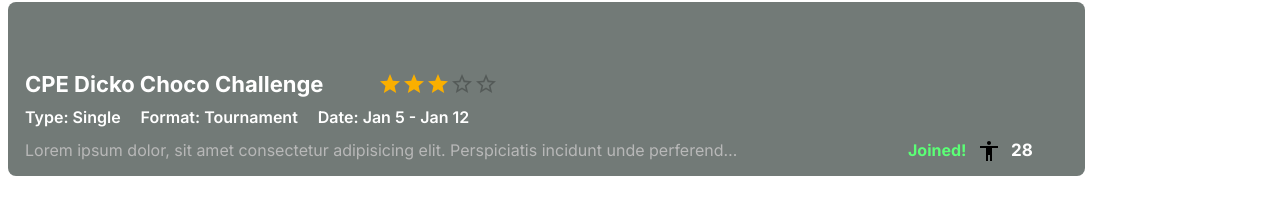
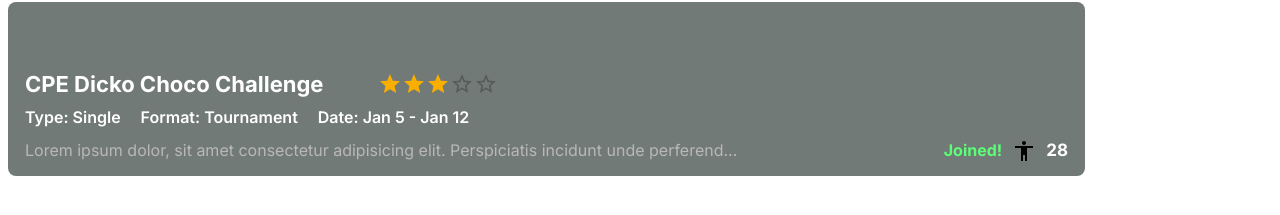
Before and after one commit to iambaangkok/challenge-organizer-frontend, a Next.js app: page / in a window 1280 px wide. Shown: the part 101-316 px from the top of the page. Built offline with nearby package versions, Linux system fonts and the light colour scheme.

Commit message:
Adjust BottomHalf section alignment

```diff
--- a/components/homepage/ChallengeCard.module.css
+++ b/components/homepage/ChallengeCard.module.css
@@ -24,7 +24,7 @@
     padding: 0px;
     gap: 9px;
 
-    width: 1009px;
+    width: 100%;
     height: 95px;
 
     flex: none;
@@ -55,7 +55,7 @@
     padding: 0px;
     gap: 10px;
 
-    width: 1009px;
+    /* width: 1009px; */
     height: 30px;
 
     flex: none;
@@ -179,49 +179,6 @@
     flex-grow: 0;
 }
 
-.Join {
-    /* JoinedText */
-
-
-    width: 59px;
-    height: 19px;
-
-    /* Regular Bold */
-
-    font-family: 'Inter';
-    font-style: normal;
-    font-weight: 700;
-    font-size: 16px;
-    line-height: 19px;
-
-    /* Green 1 */
-
-    color: #5BFF76;
-
-
-    /* Inside auto layout */
-
-    flex: none;
-    order: 0;
-    flex-grow: 0;
-}
-
-.Right {
-    display: flex;
-    flex-direction: row;
-    justify-content: flex-end;
-    align-items: center;
-    padding: 0px;
-    gap: 10px;
-
-    width: 122px;
-    height: 30px;
-
-    flex: none;
-    order: 1;
-    flex-grow: 0;
-}
-
 .Type {
     /* Format : Tournament */
     height: 19px;
@@ -242,6 +199,31 @@
     flex-grow: 0;
 }
 
+.Right {
+    display: flex;
+    flex-direction: row;
+    justify-content: flex-end;
+    align-items: center;
+    padding: 0px;
+    gap: 10px;
+
+    width: 122px;
+    height: 30px;
+}
+
+.Join {
+    width: 59px;
+    height: 19px;
+
+    font-family: 'Inter';
+    font-style: normal;
+    font-weight: 700;
+    font-size: 16px;
+    line-height: 19px;
+
+    color: #5BFF76;
+}
+
 .numParticipants {
     width: 23px;
     height: 21px;
@@ -253,15 +235,9 @@
     line-height: 21px;
 
     color: #FFFFFF;
-
-    flex: none;
-    order: 3;
-    flex-grow: 0;
 }
 
 .Icon {
-
     width: 20px;
-    height: 20px;
-
+    height: 20px
 }
```
